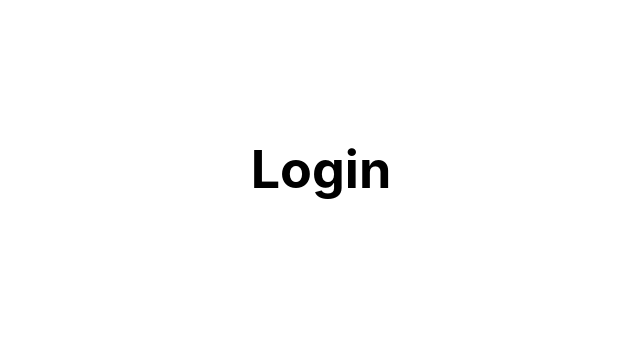
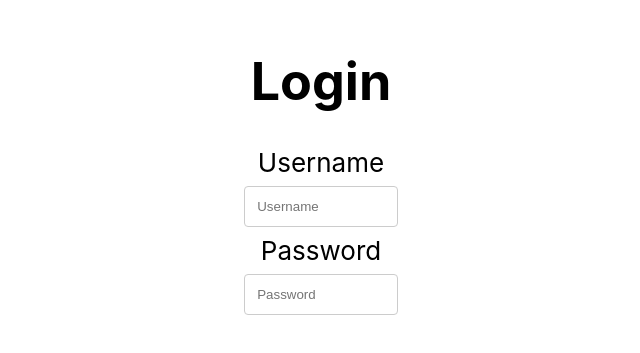
Before and after one commit to guerlBlanchard/WebChanger, a React (Create React App) app in the folder WebApp/Front/React/: page / in a window 1280 px wide. Shown: the part 231-584 px from the top of the page, without its empty margins (319-959 px from the left). Built offline with nearby package versions, Linux system fonts and the light colour scheme.

Commit message:
[Add] improved login menu

```diff
--- a/WebApp/Front/React/src/Login/Login.css
+++ b/WebApp/Front/React/src/Login/Login.css
@@ -15,10 +15,30 @@
 
 .Login-box {
     background-color: #FFFFFF;
-    min-height: 60vh;
-    min-width: 25vw;
+    height: 60vh;
+    width: 15vw;
     display: flex;
     flex-direction: column;
     align-items: center;
     justify-content: center;
 }
+
+input[type=text], select {
+  width: 80%;
+  padding: 12px;
+  margin: 8px 0;
+  display: inline-block;
+  border: 1px solid #ccc;
+  border-radius: 4px;
+  box-sizing: border-box;
+}
+
+input[type=password], select {
+    width: 80%;
+    padding: 12px;
+    margin: 8px 0;
+    display: inline-block;
+    border: 1px solid #ccc;
+    border-radius: 4px;
+    box-sizing: border-box;
+  }
--- a/WebApp/Front/React/src/Login/Login.js
+++ b/WebApp/Front/React/src/Login/Login.js
@@ -2,15 +2,23 @@ import React from 'react';
 import './Login.css';
 
 export default class Login extends React.Component {
+  constructor (props) {
+    super(props);
+  }
+
   render() {
     return (
       <div className='Login'>
         <header className='Login-header'>
-          <box className='Login-box'>
-            <h1>
-              Login
-            </h1>
-          </box>
+          <div className='Login-box'>
+            <h1>Login</h1>
+            <form>
+              <label>Username</label>
+              <input type="text" placeholder='Username'/>
+              <label>Password</label>
+              <input type="password" placeholder='Password'/>
+            </form>
+          </div>
         </header>
       </div>
     );
```
